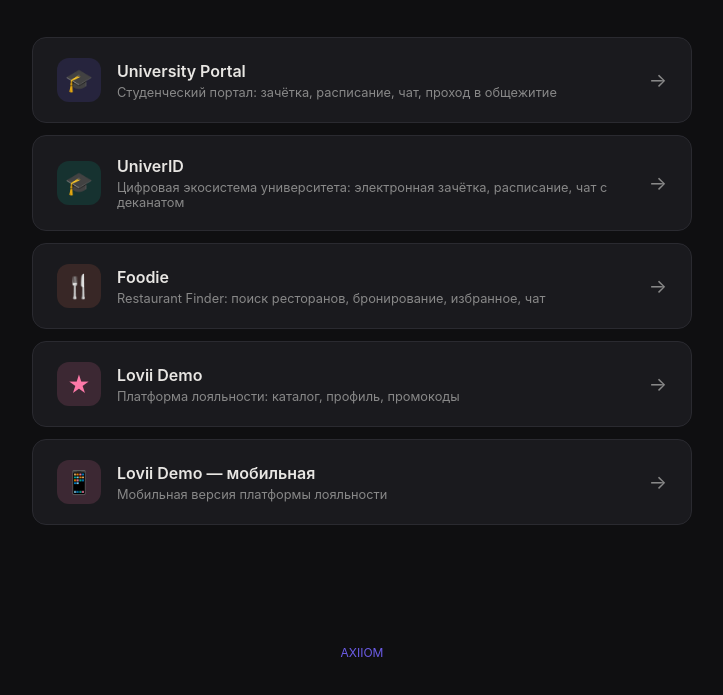
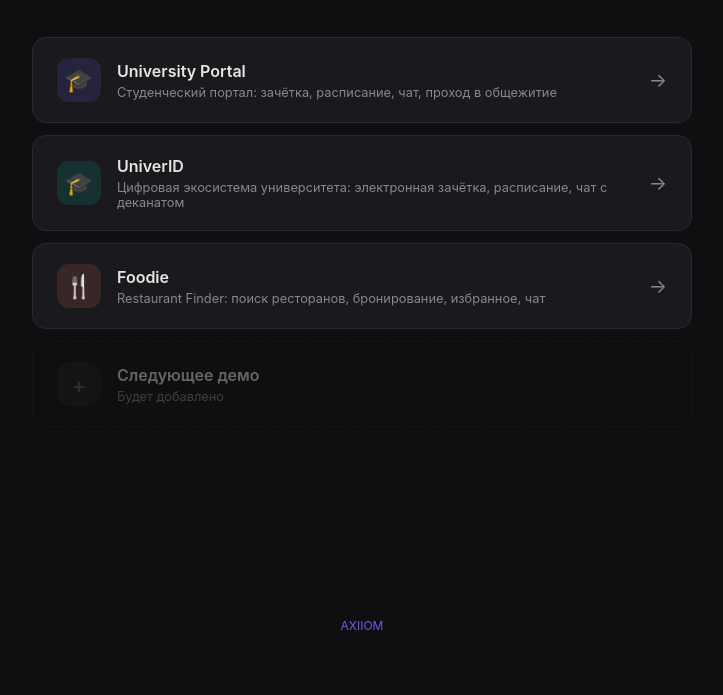
Before and after one commit to bestdeejay-design/app, a plain HTML site: page index.html in a window 1280 px wide. Shown: the part 127-822 px from the top of the page, without its empty margins (278-1001 px from the left). After the commit the page ends 800 px from the top, so only its background shows below. Drawn offline with Linux system fonts and the light colour scheme.

Commit message:
remove lovii (non-SPA), restore placeholder

```diff
--- a/index.html
+++ b/index.html
@@ -121,22 +121,13 @@
       </div>
       <div class="arrow">&rarr;</div>
     </a>
-    <a class="card" href="https://lovii.mobiap.com/" target="_blank" rel="noopener">
-      <div class="icon" style="background:rgba(253,121,168,.15);color:#fd79a8">&#9733;</div>
+    <div class="card placeholder">
+      <div class="icon" style="background:rgba(136,136,136,.1);color:#666">+</div>
       <div class="body">
-        <h2>Lovii Demo</h2>
-        <p>Платформа лояльности: каталог, профиль, промокоды</p>
+        <h2>Следующее демо</h2>
+        <p>Будет добавлено</p>
       </div>
-      <div class="arrow">&rarr;</div>
-    </a>
-    <a class="card" href="https://lovii.mobiap.com/mobile.html" target="_blank" rel="noopener">
-      <div class="icon" style="background:rgba(253,121,168,.15);color:#fd79a8">&#128241;</div>
-      <div class="body">
-        <h2>Lovii Demo &mdash; мобильная</h2>
-        <p>Мобильная версия платформы лояльности</p>
-      </div>
-      <div class="arrow">&rarr;</div>
-    </a>
+    </div>
   </div>
   <footer>
     <a href="https://axiiom.ru/" target="_blank" rel="noopener">AXIIOM</a>
```
